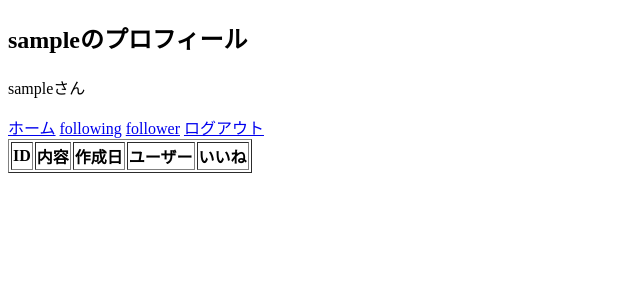
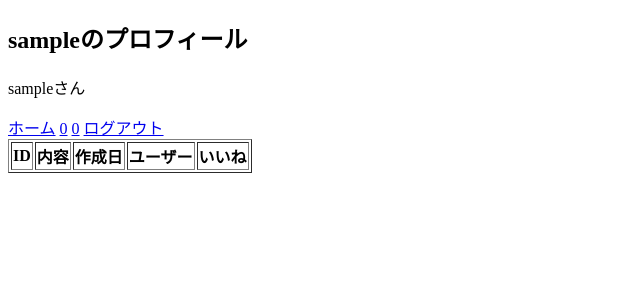
Before and after one commit to shinonome-inc/backend-final-assignment-bun, a Django app: a page that uses templates/accounts/profile.html in a window 1280 px wide. Shown: the part 108-408 px from the top of the page, without its empty margins (0-640 px from the left). Run offline with Django 4.2, Linux system fonts and the light colour scheme; the visitor is signed in with stand-in values (Sample User, id 1); data comes from the database, SQL or seed files in the repository; data that the repository does not hold is empty.

Commit message:
フォロワーフォロイー表示

```diff
--- a/templates/accounts/profile.html
+++ b/templates/accounts/profile.html
@@ -7,8 +7,8 @@
   <h1 class="my-5"></h1>
   <p>{{ username }}さん</p>
   <a href="{% url 'tweets:home' %}">ホーム</a>
-  <a href="{% url 'accounts:following_list' username %}">following</a>
-  <a href="{% url 'accounts:follower_list' username %}">follower</a>
+  <a href="{% url 'accounts:following_list' username %}">{{ followings_count }}</a>
+  <a href="{% url 'accounts:follower_list' username %}">{{ followers_count }}</a>
   {% if username != request.user.username %}
   {% if isfollowing %}
   <form style="display:inline"
```
